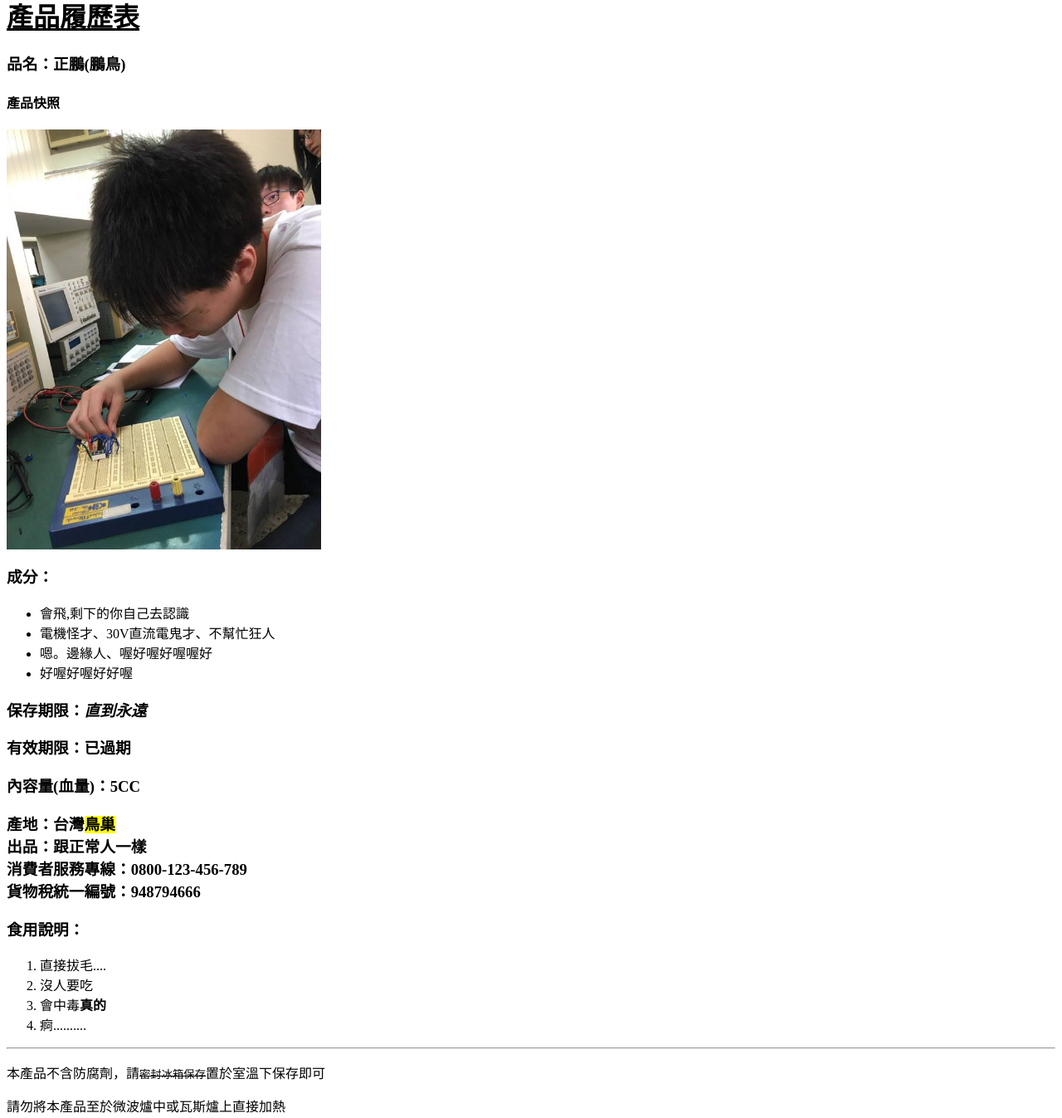
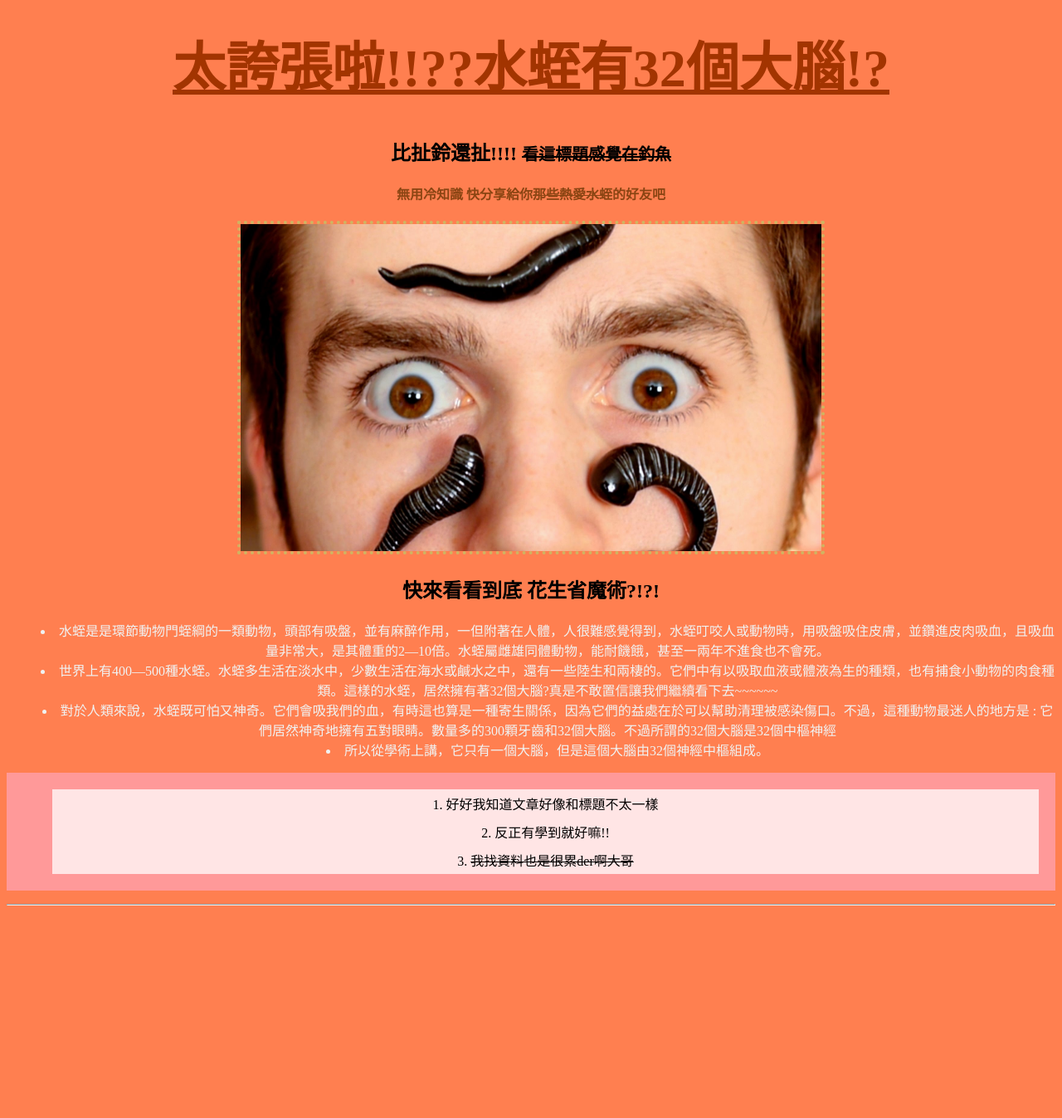
Before and after one commit to harry789456123/harry789456123.github.io, a plain HTML site: page index.html in a window 1280 px wide. Shown: the part 13-1360 px from the top of the page at 83% size. After the commit the page ends 1112 px from the top, so only its background shows below. Drawn offline with Linux system fonts and the light colour scheme.

Commit message:
Add files via upload

```diff
--- a/index.html
+++ b/index.html
@@ -1,38 +1,63 @@
 
+<!DOCTYPE html>
 <html>
 	<head>
-		<meta charset="utf-8">
+		<meta charset="UTF-8">
+    	<meta http-equiv="X-UA-Compatible" content="IE=edge">
+		<meta name="viewport" content="width=device-width, initial-scale=1">
 		<title>Ingredients - example</title>
+		<style type="text/css">
+			body {
+				background-color:#FF7F50;
+				text-align: center;
+			}
+			h1,h3 {
+				color: #A23400;
+			}
+			h4,p {
+				color: #8B4513;
+			}
+			ul li {
+				color: #f0f2f2;
+			}
+			ol {
+			    background: #ff9999;
+			    padding: 20px;
+			    list-style-position:inside;
+			}
+			ol li {
+			    background: #ffe5e5;
+			    padding: 5px;
+			    margin-left: 35px;
+			}
+			img {
+				border-style: dotted;
+				border-width: 4px;
+    			border-color: #d1b361;
+    		}
+		</style>
 	</head>
 	<body>
-		<h1><ins>產品履歷表</ins></h1><!--底線-->
-		<h3>品名：正鵬(鵬鳥)</h3>
-		<h4>產品快照</h4>
-		<img src="abcde.jpg" width="30%">
-		<h3>成分：</h3>
-		<ul>
-			<li>會飛,剩下的你自己去認識</li>
-			<li>電機怪才、30V直流電鬼才、不幫忙狂人</li>
-			<li>嗯。邊緣人、喔好喔好喔喔好</li>
-			<li>好喔好喔好好喔</li>
+		<font size="6"><h1><ins>太誇張啦!!??水蛭有32個大腦!?</ins></h1></font><!--底線-->
+		<h2>比扯鈴還扯!!!!  <del><small>看這標題感覺在釣魚</small></del></h2>
+		<h4>無用冷知識 快分享給你<s>那些熱愛水蛭</s>的好友吧</h4>
+		<img src="123.jpg" width="700">
+		<h2>快來看看到底 花生省魔術?!?!</h2>
+		<ul style="list-style-position:inside;">
+			<li>水蛭是是環節動物門蛭綱的一類動物，頭部有吸盤，並有麻醉作用，一但附著在人體，人很難感覺得到，水蛭叮咬人或動物時，用吸盤吸住皮膚，並鑽進皮肉吸血，且吸血量非常大，是其體重的2—10倍。水蛭屬雌雄同體動物，能耐饑餓，甚至一兩年不進食也不會死。 </li>
+	        <li>
+世界上有400—500種水蛭。水蛭多生活在淡水中，少數生活在海水或鹹水之中，還有一些陸生和兩棲的。它們中有以吸取血液或體液為生的種類，也有捕食小動物的肉食種類。這樣的水蛭，居然擁有著32個大腦?真是不敢置信讓我們繼續看下去~~~~~~</li>
+			<li>對於人類來說，水蛭既可怕又神奇。它們會吸我們的血，有時這也算是一種寄生關係，因為它們的益處在於可以幫助清理被感染傷口。不過，這種動物最迷人的地方是 : 它們居然神奇地擁有五對眼睛。數量多的300顆牙齒和32個大腦。不過所謂的32個大腦是32個中樞神經</li>
+			<li>所以從學術上講，它只有一個大腦，但是這個大腦由32個神經中樞組成。</li>
 		</ul>
 		<!--斜體-->
-		<h3>保存期限：<em>直到永遠</em></h3>
-		<h3>有效期限：已過期</h3>
-		<h3>內容量(血量)：5CC</h3>
-		<!--標記-->
-		<h3>產地：台灣<mark>鳥巢</mark><br>出品：跟正常人一樣<br>消費者服務專線：0800-123-456-789<br>貨物稅統一編號：948794666</h3>
-		<h3>食用說明：</h3>
 		<ol>
-			<li>直接拔毛....</li>
-			<li>沒人要吃</li>
-			<li>會中毒<strong>真的</strong></li><!--粗體-->
-			<li>痾..........</li>
+			<li>好好我知道文章好像和標題不太一樣</li>
+			<li>反正有學到就好嘛!!</li>
+			<li><s>我找資料也是很累der啊大哥</s></i><!--粗體-->
 		</ol>
 		<hr>
-		<!--刪除線 + 小字-->
-		<p>本產品不含防腐劑，請<del><small>密封冰箱保存</small></del>置於室溫下保存即可</p>
-		<p>請勿將本產品至於微波爐中或瓦斯爐上直接加熱</p>
-		<p>也請勿直接冷凍，會壞掉(。皿。)</p>
-	</body>
+		<!--刪
 </html>
+Contact GitHub API Training Shop Blog About
+© 2017 GitHub, Inc. Terms Privacy Security Status Help
```
Also changed, not shown: 123.jpg (added).
